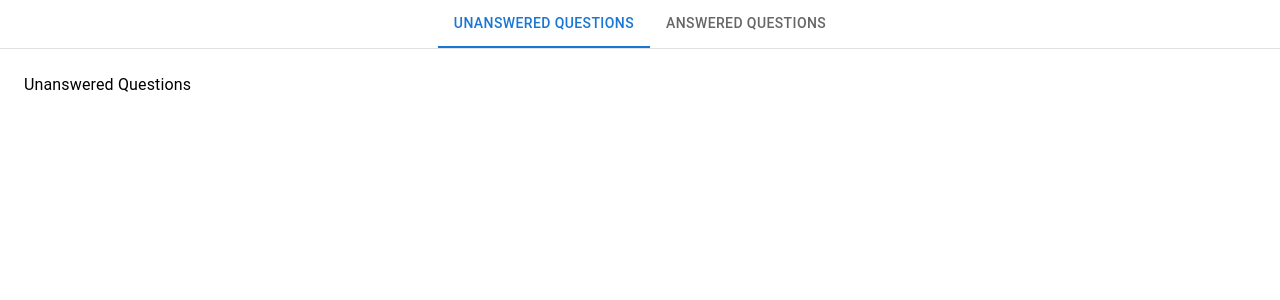
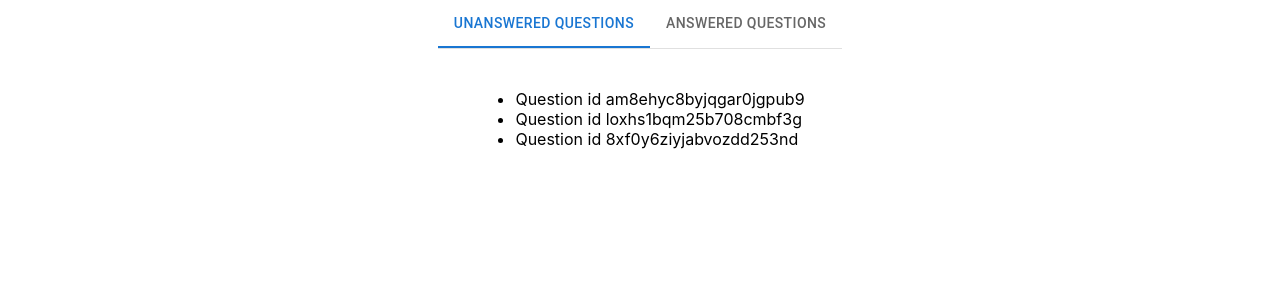
Before and after one commit to abdelrazek-alaa/reactnd-project-would-you-rather, a React (Create React App) app: page / in a window 1280 px wide. Shown: the top 300 px of the page. Built offline with nearby package versions, Linux system fonts and the light colour scheme.

Commit message:
Provide the required data for Answered,Unanswered Q components

```diff
--- a/src/actions/shared.js
+++ b/src/actions/shared.js
@@ -1,6 +1,7 @@
 import { _getUsers, _getQuestions } from "../fakeDatabase/_DATA";
 import { receiveQuestions } from "./questions";
 import { receiveUsers } from "./users";
+import { setAuthedUser } from "./authedUser";
 
 export function handleInitialData() {
   return (dispatch) => {
@@ -8,6 +9,7 @@ export function handleInitialData() {
       ([users, questions]) => {
         dispatch(receiveUsers(users));
         dispatch(receiveQuestions(questions));
+        dispatch(setAuthedUser("johndoe")); // temporary dispatch for testing purpose
       }
     );
   };
--- a/src/components/AnsweredQuestions.js
+++ b/src/components/AnsweredQuestions.js
@@ -1,9 +1,25 @@
 import React, { Component } from "react";
+import { connect } from "react-redux";
 
 class AnsweredQuestions extends Component {
   render() {
-    return <div>Answered Questions</div>;
+    const { answeredQuestionsIds } = this.props;
+    console.log(this.props);
+    return (
+      <div>
+        <ul>
+          {answeredQuestionsIds.map((id) => (
+            <li key={id}>Question id {id}</li>
+          ))}
+        </ul>
+      </div>
+    );
   }
 }
 
-export default AnsweredQuestions;
+function mapStateToProps({ users, authedUser }) {
+  return {
+    answeredQuestionsIds: Object.keys(users[authedUser].answers),
+  };
+}
+export default connect(mapStateToProps)(AnsweredQuestions);
--- a/src/components/App.js
+++ b/src/components/App.js
@@ -9,8 +9,15 @@ class App extends Component {
     this.props.dispatch(handleInitialData());
   }
   render() {
-    return <QuestionsContainer />;
+    const { loading } = this.props;
+    return <div>{loading === true ? null : <QuestionsContainer />}</div>;
   }
 }
 
-export default connect()(App);
+function mapStateToProps({ authedUser }) {
+  return {
+    loading: authedUser === null,
+  };
+}
+
+export default connect(mapStateToProps)(App);
--- a/src/components/QuestionsContainer.js
+++ b/src/components/QuestionsContainer.js
@@ -14,9 +14,16 @@ export default function QuestionsContainer() {
   };
 
   return (
-    <Box sx={{ width: "100%" }}>
+    <Box
+      sx={{
+        width: "100",
+        display: "flex",
+        flexDirection: "column",
+        alignItems: "center",
+      }}
+    >
       <Box sx={{ borderBottom: 1, borderColor: "divider" }}>
-        <Tabs value={value} onChange={handleChange} centered>
+        <Tabs value={value} onChange={handleChange}>
           <Tab label="Unanswered Questions" />
           <Tab label="Answered Questions" />
         </Tabs>
--- a/src/components/TabPanel.js
+++ b/src/components/TabPanel.js
@@ -1,18 +1,13 @@
 import * as React from "react";
 import PropTypes from "prop-types";
 import Box from "@mui/material/Box";
-import Typography from "@mui/material/Typography";
 
 export default function TabPanel(props) {
   const { children, value, index } = props;
 
   return (
     <div role="tabpanel" hidden={value !== index}>
-      {value === index && (
-        <Box sx={{ p: 3 }}>
-          <Typography>{children}</Typography>
-        </Box>
-      )}
+      {value === index && <Box sx={{ p: 3 }}>{children}</Box>}
     </div>
   );
 }
--- a/src/components/UnansweredQuestions.js
+++ b/src/components/UnansweredQuestions.js
@@ -1,9 +1,28 @@
 import React, { Component } from "react";
+import { connect } from "react-redux";
 
 class UnansweredQuestions extends Component {
   render() {
-    return <div>Unanswered Questions</div>;
+    const { unansweredQuestionsIds } = this.props;
+    console.log(this.props);
+    return (
+      <div>
+        <ul>
+          {unansweredQuestionsIds.map((id) => (
+            <li key={id}>Question id {id}</li>
+          ))}
+        </ul>
+      </div>
+    );
   }
 }
 
-export default UnansweredQuestions;
+function mapStateToProps({ questions, users, authedUser }) {
+  const userAnswers = Object.keys(users[authedUser].answers);
+  return {
+    unansweredQuestionsIds: Object.keys(questions)
+      .filter((qid) => !userAnswers.includes(qid))
+      .sort((a, b) => questions[b].timestamp - questions[a].timestamp),
+  };
+}
+export default connect(mapStateToProps)(UnansweredQuestions);
```
